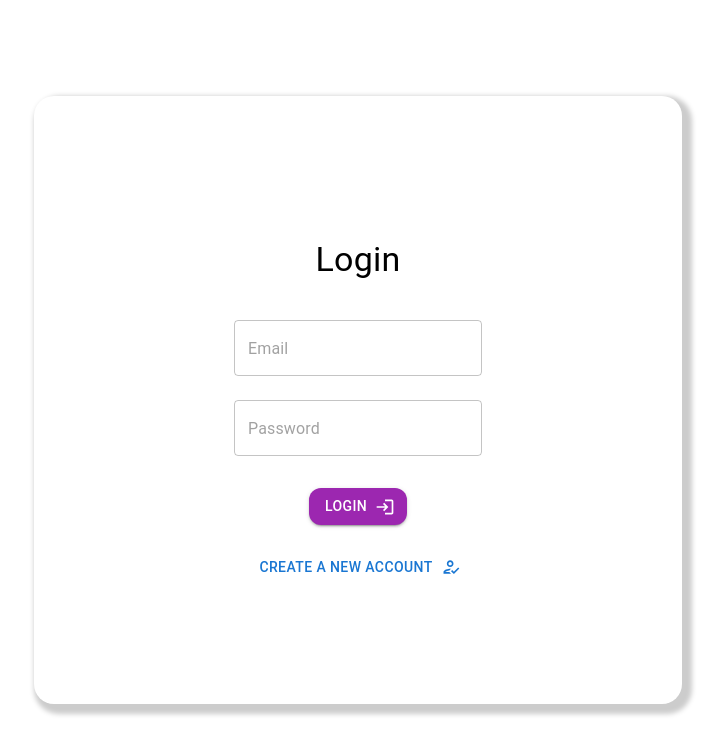
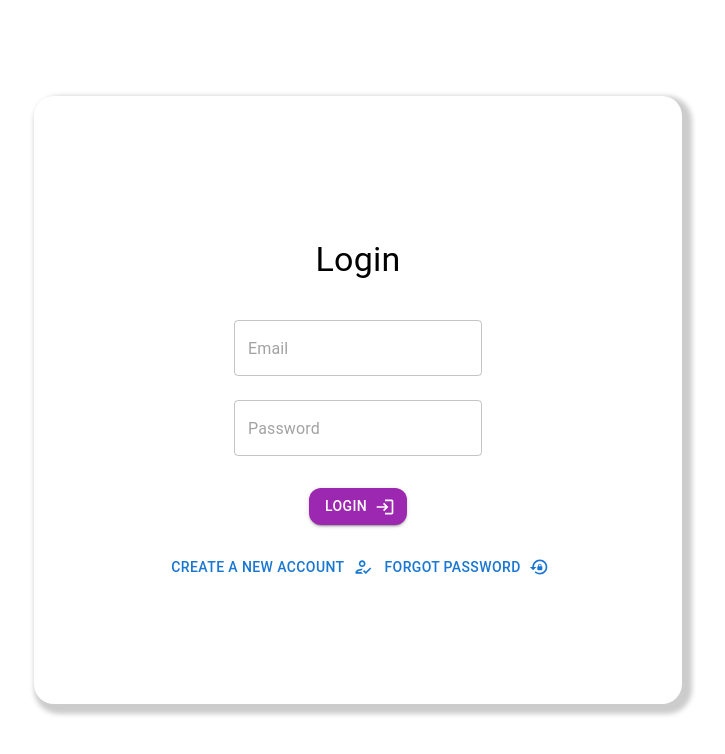
Before and after one commit to jerrydayne/material-ui-demo, a React (Create React App) app: page / in a window 1280 px wide. Shown: the top 754 px of the page, without its empty margins (282-1007 px from the left). Built offline with nearby package versions, Linux system fonts and the light colour scheme.

Commit message:
Forgot password button added

```diff
--- a/src/features/SingUpLogin.tsx
+++ b/src/features/SingUpLogin.tsx
@@ -1,7 +1,7 @@
 import React from 'react'
-import { Box, Button, TextField, Typography } from '@mui/material'
+import { Box, Button, Stack, TextField, Typography } from '@mui/material'
 import { useState } from 'react'
-import { HowToRegOutlined, LoginOutlined } from '@mui/icons-material'
+import { HowToRegOutlined, LoginOutlined, LockReset } from '@mui/icons-material'
 
 const SingUpLogin = () => {
     const [signUp, setSignUp] = useState(false)
@@ -88,11 +88,17 @@ const SingUpLogin = () => {
                 type='submit'
                 endIcon={signUp ? <HowToRegOutlined /> : <LoginOutlined />}
             >{signUp ? "Create Account" : "Login"}</Button>
-            <Button
-                onClick={resetFormInput}
-                sx={{ marginTop: 3, borderRadius: 3 }}
-                endIcon={signUp ? <LoginOutlined /> : <HowToRegOutlined />}
-            >{signUp ? "Login instead" : "Create a new account"}</Button>
+            <Stack direction='row' justifyContent={'space-evenly'}>
+                <Button
+                    onClick={resetFormInput}
+                    sx={{ marginTop: 3, borderRadius: 3 }}
+                    endIcon={signUp ? <LoginOutlined /> : <HowToRegOutlined />}
+                >{signUp ? "Login instead" : "Create a new account"}</Button>
+                {!signUp && <Button
+                    sx={{ marginTop: 3, borderRadius: 3 }}
+                    endIcon={<LockReset />}
+                >forgot password</Button>}
+            </Stack>
         </Box>
       </form>
     </div>
```
